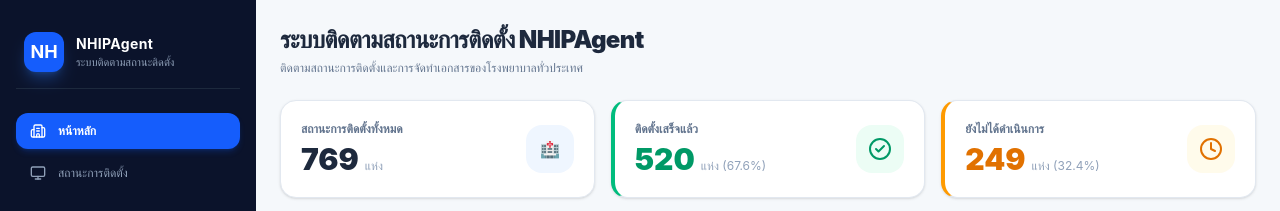
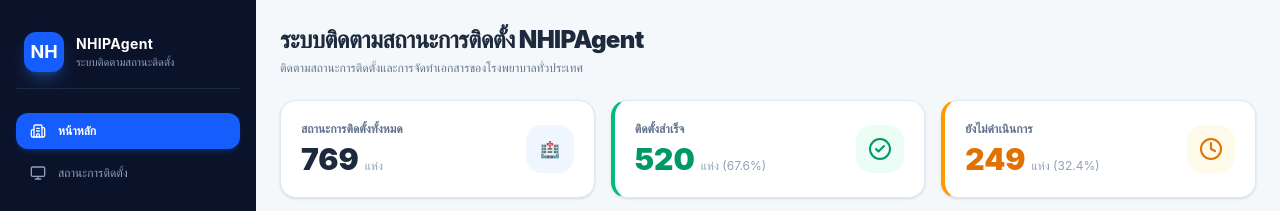
Before and after one commit to f43fileplusteam-glitch/dashboard-nhip, a React (Vite) app: page / in a window 1280 px wide. Shown: the top 211 px of the page. Built offline with nearby package versions, Linux system fonts and the light colour scheme; no server answers.

Commit message:
แก้ไขคำ ติดตั้งสำเร็จและยังไม่ดำเนินการ

```diff
--- a/src/App.jsx
+++ b/src/App.jsx
@@ -81,15 +81,15 @@ export default function App() {
     if (status === 'ติดตั้งสำเร็จ' || status === 'ส่งมอบงานแล้ว') {
       return <span className="bg-emerald-100 text-emerald-700 text-xs px-2.5 py-1 rounded-full font-bold">✓ {status}</span>;
     }
-    if (status === 'ยังไม่ได้ดำเนินการ' || !status) {
-      return <span className="bg-amber-100 text-amber-700 text-xs px-2.5 py-1 rounded-full font-bold">⏳ {status || 'ยังไม่ได้ดำเนินการ'}</span>;
+    if (status === 'ยังไม่ดำเนินการ' || !status) {
+      return <span className="bg-amber-100 text-amber-700 text-xs px-2.5 py-1 rounded-full font-bold">⏳ {status || 'ยังไม่ดำเนินการ'}</span>;
     }
     return <span className="bg-blue-100 text-blue-700 text-xs px-2.5 py-1 rounded-full font-bold">📄 {status}</span>;
   };
 
   const getBorderColor = (status) => {
     if (status === 'ติดตั้งสำเร็จ' || status === 'ส่งมอบงานแล้ว') return 'border-t-4 border-t-emerald-500 border-x border-b border-slate-200';
-    if (status === 'ยังไม่ได้ดำเนินการ' || !status) return 'border-t-4 border-t-amber-500 border-x border-b border-slate-200';
+    if (status === 'ยังไม่ดำเนินการ' || !status) return 'border-t-4 border-t-amber-500 border-x border-b border-slate-200';
     return 'border-t-4 border-t-blue-500 border-x border-b border-slate-200';
   };
 
@@ -134,14 +134,14 @@ export default function App() {
           </div>
           <div className="bg-white p-5 rounded-2xl border border-slate-200 shadow-sm flex items-center justify-between border-l-4 border-l-emerald-500">
             <div>
-              <p className="text-xs font-semibold text-slate-500 mb-1">ติดตั้งเสร็จแล้ว</p>
+              <p className="text-xs font-semibold text-slate-500 mb-1">ติดตั้งสำเร็จ</p>
               <p className="text-3xl font-black text-emerald-600">520 <span className="text-xs font-normal text-slate-400">แห่ง (67.6%)</span></p>
             </div>
             <div className="w-12 h-12 rounded-2xl bg-emerald-50 text-emerald-600 flex items-center justify-center"><CheckCircle2 className="w-6 h-6" /></div>
           </div>
           <div className="bg-white p-5 rounded-2xl border border-slate-200 shadow-sm flex items-center justify-between border-l-4 border-l-amber-500">
             <div>
-              <p className="text-xs font-semibold text-slate-500 mb-1">ยังไม่ได้ดำเนินการ</p>
+              <p className="text-xs font-semibold text-slate-500 mb-1">ยังไม่ดำเนินการ</p>
               <p className="text-3xl font-black text-amber-600">249 <span className="text-xs font-normal text-slate-400">แห่ง (32.4%)</span></p>
             </div>
             <div className="w-12 h-12 rounded-2xl bg-amber-50 text-amber-600 flex items-center justify-center"><Clock className="w-6 h-6" /></div>
@@ -257,7 +257,7 @@ export default function App() {
             >
               <option value="">สถานะการติดตั้ง ทั้งหมด</option>
               <option value="ติดตั้งสำเร็จ">ติดตั้งสำเร็จ</option>
-              <option value="ยังไม่ได้ดำเนินการ">ยังไม่ได้ดำเนินการ / ค่าว่าง</option>
+              <option value="ยังไม่ดำเนินการ">ยังไม่ดำเนินการ</option>
             </select>
           </div>
 
```
